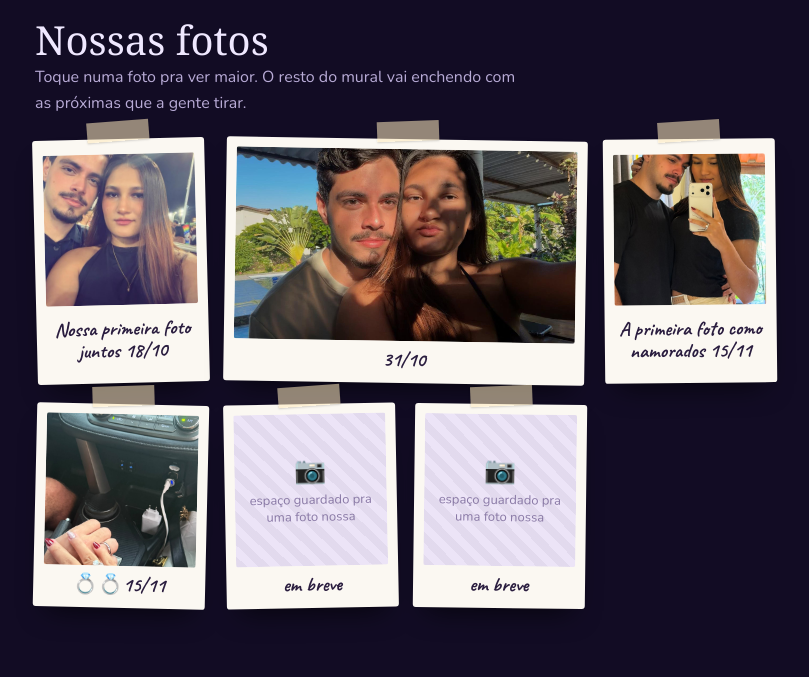
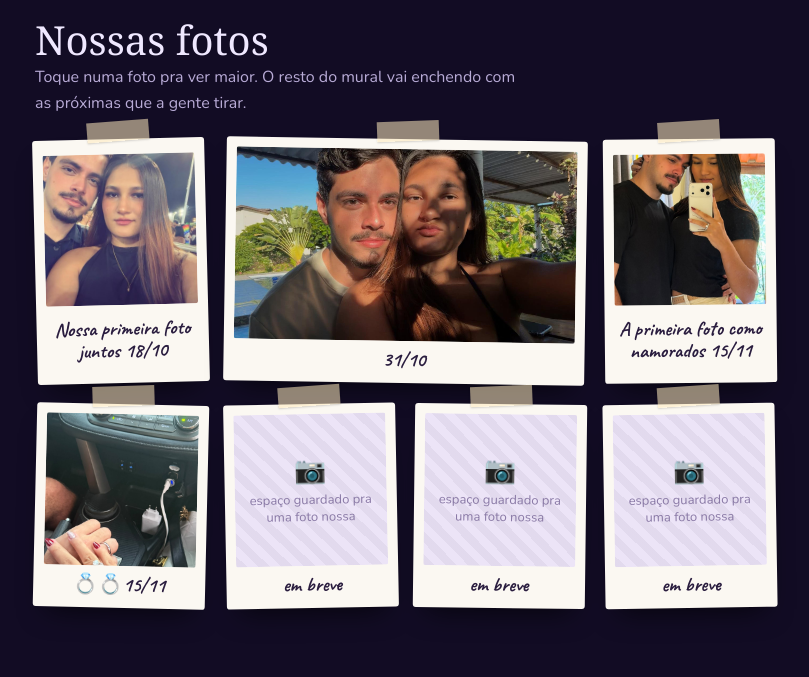
Before and after one commit to TheocharopoulosRocha/A-nossa-galaxia, a plain HTML site: page index.html in a window 1280 px wide. Shown: the part 1680-2357 px from the top of the page, without its empty margins (235-1044 px from the left). Drawn offline with nearby package versions, Linux system fonts and the light colour scheme; a web font is replaced by a local one.

Commit message:
feat: adiciona mais um espaço de foto no mural

```diff
--- a/index.html
+++ b/index.html
@@ -354,7 +354,7 @@ footer small { color: var(--texto-suave); font-size: 13px; }
   }
 ];
   var FOTOS = (window.NOSSAS_FOTOS || []).filter(function (f) { return f && f.arquivo; });
-  var VAGAS_VAZIAS = 6; // o mural sempre mostra pelo menos 6 polaroides (fotos + espaços guardados)
+  var VAGAS_VAZIAS = 7; // o mural sempre mostra pelo menos 7 polaroides (fotos + espaços guardados)
 
   function esc(t) {
     return String(t == null ? '' : t).replace(/[&<>"]/g, function (c) {
```
